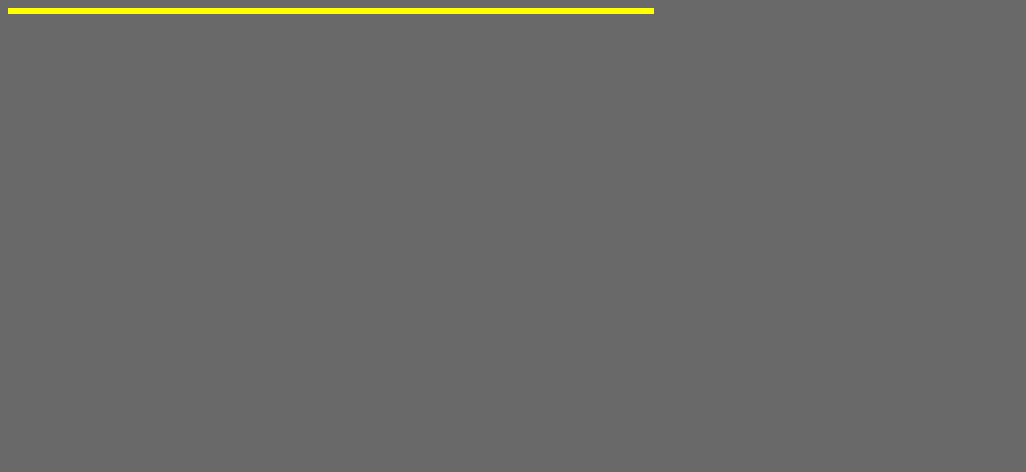
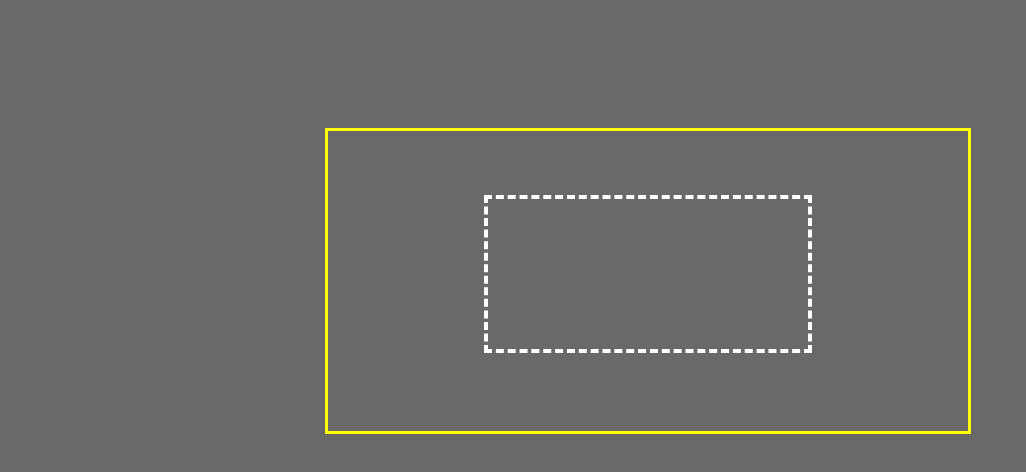
Before and after one commit to angelslv/1_git, a plain HTML site: page index.html in a window 1280 px wide. Shown: the whole page, without its empty margins (0-1026 px from the left). Drawn offline with Linux system fonts and the light colour scheme.

Commit message:
Se agregó una nueva regla para la clase container siendo las 18:49 del día 7 de marzo de 2017.

```diff
--- a/css/estilo.css
+++ b/css/estilo.css
@@ -9,8 +9,15 @@ body{
 
 .contenedor_principal{
     width:50%;
+    height: 300px;
     border:3px solid yellow;
+    margin:0 auto;
+    margin-top:10%;
 }
 .container{
-
+    width: 50%;
+    height: 50%;
+    border: 4px dashed white;
+    margin:0 auto;
+    margin-top: 10%;
 }
--- a/index.html
+++ b/index.html
@@ -26,7 +26,7 @@
             </div>
         </div>
     </section>
-    <aside></aside>
+    <div id="aunnosequeponer"></div>
     <footer></footer>
 </body>
 </html>
```
